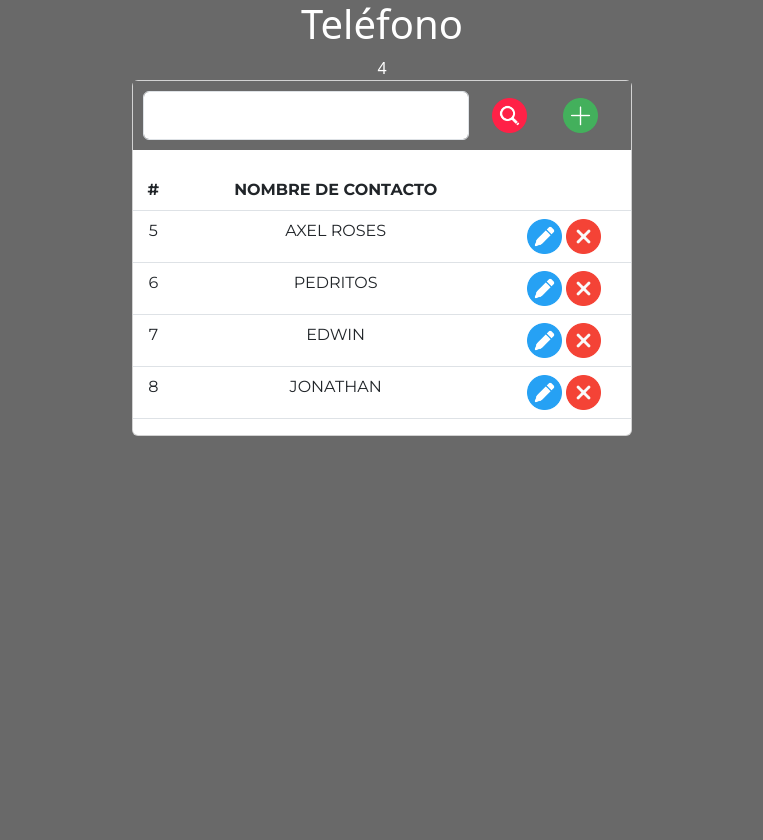
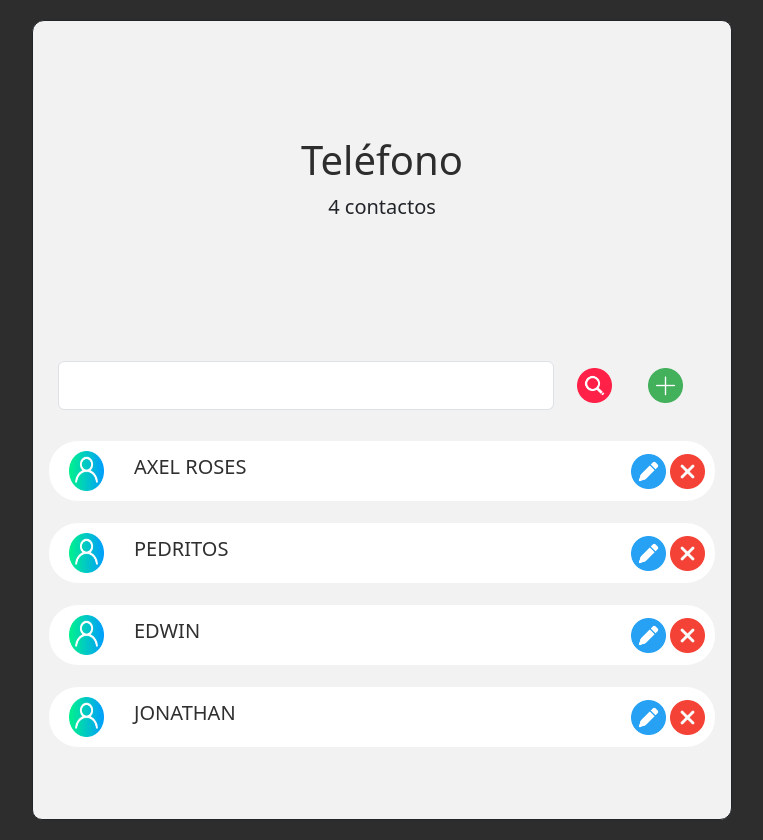
Before and after one commit to jsegundo27/crud_contacto, a PHP site: page / in a window 1280 px wide. Shown: the whole page, without its empty margins (258-1021 px from the left). Before the commit the page ends 436 px from the top, so only its background shows below. Run offline with PHP 8.4, Linux system fonts and the light colour scheme; data comes from the database, SQL or seed files in the repository.

Commit message:
mejora de interface

```diff
--- a/add_contacto.php
+++ b/add_contacto.php
@@ -11,7 +11,7 @@
 <link href="https://fonts.googleapis.com/css2?family=Montserrat:wght@400;600;700&display=swap" rel="stylesheet">
 </head>
 <body>
-
+<div class="contacto__main">
 <br>
 <h2 class="text-center ">Crear</h2>
 <div class="regresar__contenedor">
@@ -47,5 +47,5 @@
 
 
 </div>
-
+</div>
 </html>
--- a/assets/estilos/css/style.css
+++ b/assets/estilos/css/style.css
@@ -1,23 +1,35 @@
+
+*{
+  box-sizing: border-box;
+}
 body{
-    background: #696969;
+ background: #2d2d2d;
+
+}
+.contacto__main{
+  background: #f2f2f2;
+  max-width: 700px;
+  height: 100vh;
+  width: 100%;
+  margin: 20px auto;
+  border:1px solid;
+  padding: 15px;
+  border-radius: 12px 10px;
+
+}
+.contacto__header{
+  margin-top: 100px;
+  margin-bottom: 105px;
 }
 
-.contacto__conteiner{
-  max-width: 500px;
-  width: 100%;
-  margin: auto ;
-
-
+.contacto__titulo{
+  text-align: center;
+  color: #2d2d2d;
+  font-size: 40px;
 }
-
-.contacto__header{
-  text-align: center;
-    color: #fff;
-
-
-}
-.contacto__header h3 {
-    font-size: 40px;
+.contacto__cantitad-total {
+    font-size: 20px;
+    text-align: center;
 }
 .contacto__table{
     margin-top: 20px;
@@ -44,7 +56,7 @@ body{
 .contacto__botones{
   display: flex;
   justify-content: right;
-  background: #696969;
+
   padding: 10px;
 }
 .icono__add{
@@ -60,3 +72,34 @@ body{
   display: flex;
   justify-content: space-around;
 }
+
+.contacto__lista{
+  border-radius: 30px;
+  border: 1px solid #f2f2f2;
+  background: #fff;
+  padding: 10px;
+  margin-top: 20px;
+
+}
+.contacto__item{
+  display: flex;
+  align-items: center;
+  justify-content: space-between;
+
+
+}
+.contacto__action{
+  margin-left: 10px;
+}
+.contacto__info{
+  text-transform: uppercase;
+  font-size: 20px;
+  flex: 2;
+  color: #2f2f2f;
+}
+.contacto__img{
+  margin-left: 10px;
+  margin-right: 30px;
+  width: 40px;
+  height: 40px;
+}
--- a/buscar_contacto.php
+++ b/buscar_contacto.php
@@ -1,5 +1,5 @@
 <?php
-
+require 'conexion.php';
 
 if (!isset($_POST['nombre_contacto'])) {
     $_POST['nombre_contacto']='';
--- a/controller_contacto.php
+++ /dev/null
@@ -1,34 +0,0 @@
-<?php
-    require 'conexion.php';
-
-
-    function consultarPersona(){
-        $cnn=conectar();
-        $sql="select * from persona";
-        $result = mysqli_query($cnn, $sql);
-        return $result;
-    }
-
-    function consultarTotal(){
-        $cnn=conectar();
-        $cantidad=0;
-        $sql="select * from persona";
-        $total= mysqli_query($cnn, $sql);
-        while($res =mysqli_fetch_array($total)){
-            $cantidad=$cantidad+1;
-        }
-        return $cantidad;
-    }
-
-    function consultarEditar($id){
-        $cnn=conectar();
-
-        $sql="select * from persona where id=".$id;
-        $persona_editar= mysqli_query($cnn, $sql);
-        $consulta_editar=mysqli_fetch_array($persona_editar);
-
-        return $consulta_editar;
-    }
-
-
-   ?>
--- a/index.php
+++ b/index.php
@@ -1,11 +1,5 @@
 <?php
-    require 'controller_contacto.php';
      require 'buscar_contacto.php';
-
-
-
-
-
 ?>
 <!DOCTYPE html>
 <html lang="en">
@@ -25,56 +19,47 @@
 
 <body>
 
+<div class="contacto__main">
     <div class="contacto__header">
-    <h3>Teléfono</h3>
-  <?php
-    echo  $total_res['total'];
-   ?>
+        <h3 class="contacto__titulo">Teléfono</h3>
+        <p class="contacto__cantitad-total"><?php echo $total_res['total'] ?> contactos</p>
+
+    </div>
     <br>
 
-   <div class="contacto__conteiner card ">
+   <div class="contacto__conteiner  ">
+
 
             <table class="table contacto__table ">
-       <div class="contacto__botones">
+                <div class="contacto__botones" style="">
                     <form action="index.php" method="POST">
                         <input type="text" class="form-control" name="nombre_contacto" style="margin-right:10px" >
                         <button  class="icono_delete btn"  href="" type="submit"> <img class="contacto__iconos" src="assets/imagenes/search.png" alt=""></button>
                     </form>
                     <a class="icono__add btn" style="margin-left:10px"  href="add_contacto.php" > <img class="contacto__iconos" src="assets/imagenes/plus.png" alt=""></a>
                 </div>
-
-        <thead>
-            <tr>
-            <th scope="col">#</th>
-            <th scope="col">Nombre de Contacto</th>
-            <th></th>
-            </tr>
-        </thead>
-        <tbody>
-
                 <?php
                     $total=0;
                     while($row =mysqli_fetch_array($reques_busqueda)){
+                    ?>
+                <div class="contacto__lista">
+
+                    <div class="contacto__item">
+                        <img class="contacto__img contacto__iconos" src="assets/imagenes/user.png" alt="">
+                        <h3 class="contacto__info" ><?php echo $row['nombre']; ?></h3>
+                        <p class="contacto__ocultar-columna"><?php echo $row['telefono'] ?></p>
+                       <div class="contacto__action">
+                       <a href="<?= 'editar_contacto.php?id='.$row["id"]?>"><img class="contacto__iconos" src="assets/imagenes/pen.png" alt=""></a>
+                        <a href="<?= 'delete_contacto.php?id='.$row["id"]?>"><img class="contacto__iconos" src="assets/imagenes/remove.png" alt=""></a>
+                       </div>
+                    </div>
 
 
-            ?>
-
-            <tr>
-                <td scope="row"> <?php echo $row['id']; ?>  </td>
-                <td class="contacto__columna"><?php echo $row['nombre']; ?>
-                 <p class="contacto__ocultar-columna"><?php echo $row['telefono'] ?></p>
-               </td>
-               <td><a href="<?= 'editar_contacto.php?id='.$row["id"]?>"><img class="contacto__iconos" src="assets/imagenes/pen.png" alt=""></a>
-               <a href="<?= 'delete_contacto.php?id='.$row["id"]?>"><img class="contacto__iconos" src="assets/imagenes/remove.png" alt=""></a></td>
-
-            </tr>
-
-        <?php }
-
-        ?>
+                </div>
+                <?php } ?>
 
 
-        </tbody>
+
             </table>
 
 
```
Also changed, not shown: editar_contacto.php (+6 -6 lines), obtener_contacto.php (added, +8 -0 lines), .txt (deleted), assets/imagenes/user.png (added). Lines whose indentation alone changed are shown as unchanged.
